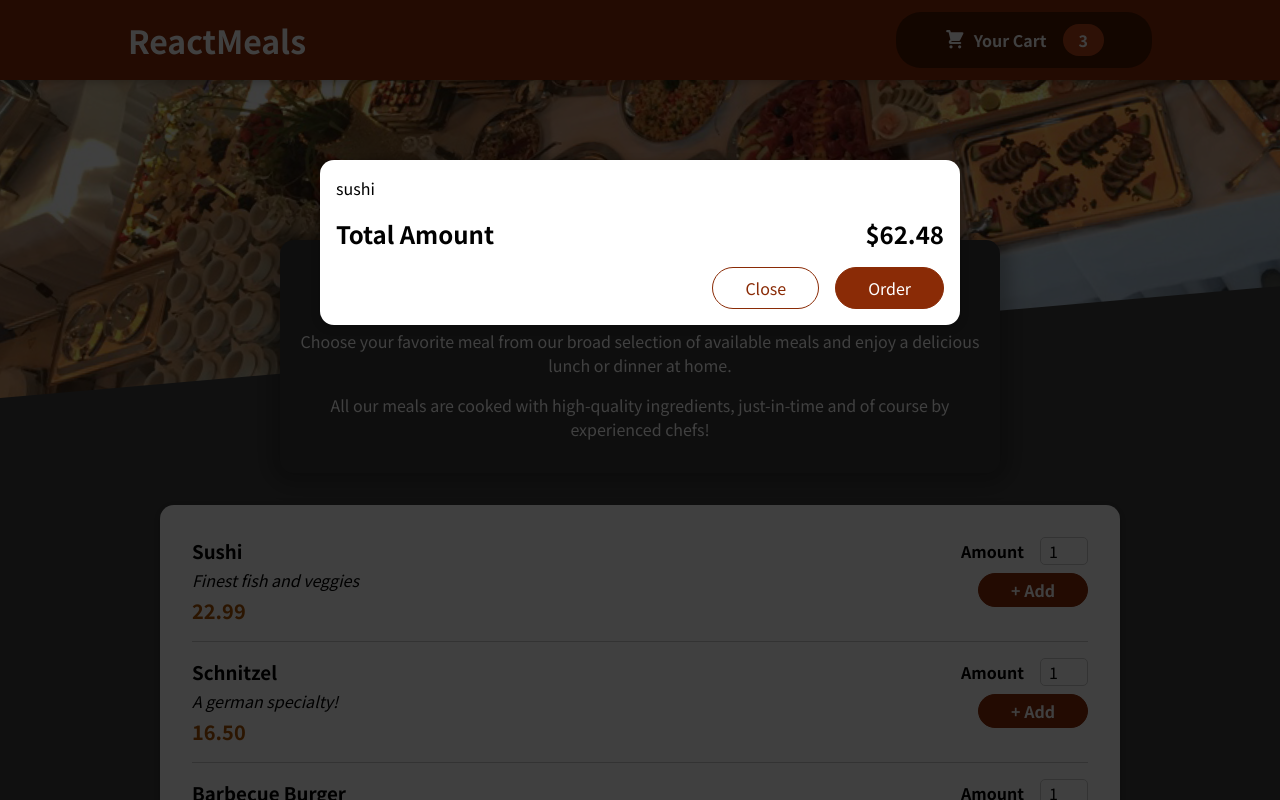
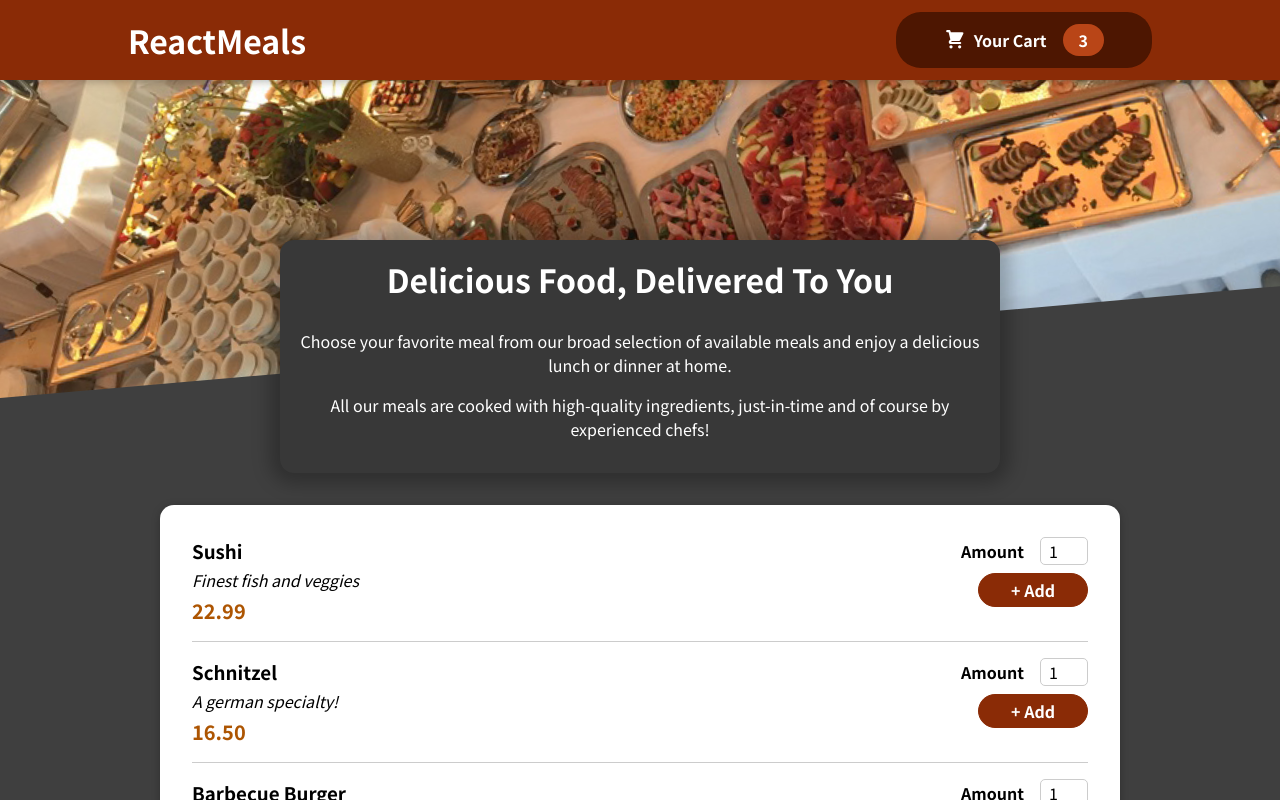
Before and after one commit to thienmanhvo/react-learning, a React (Create React App) app in the folder 11-relearn-starting-project/: page / in a window 1280 px wide. Shown: the top 800 px of the page. Built offline with nearby package versions, Linux system fonts and the light colour scheme.

Commit message:
hide show cart

```diff
--- a/11-relearn-starting-project/src/App.js
+++ b/11-relearn-starting-project/src/App.js
@@ -1,12 +1,20 @@
+import { useState } from "react";
 import Cart from "./components/Cart/Cart";
 import Header from "./components/Layout/Header";
 import Meal from "./components/Meals/Meal";
 
 function App() {
+  const [isShowCart, setIsShowCart] = useState(false);
+  const showCartHandler = () => {
+    setIsShowCart(true);
+  };
+  const hideCartHandler = () => {
+    setIsShowCart(false);
+  };
   return (
     <>
-      <Cart></Cart>
-      <Header></Header>
+      {isShowCart && <Cart onClose={hideCartHandler} />}
+      <Header onShowCart={showCartHandler} />
       <main>
         <Meal />
       </main>
--- a/11-relearn-starting-project/src/components/Cart/Cart.js
+++ b/11-relearn-starting-project/src/components/Cart/Cart.js
@@ -6,14 +6,16 @@
     (item) => <li>{item.name}</li>
   );
   return (
-    <Modal>
+    <Modal onClose={props.onClose}>
       <ul className={classes["cart-items"]}> {cartItem}</ul>
       <div className={classes.total}>
         <span>Total Amount</span>
         <span>$62.48</span>
       </div>
       <div className={classes.actions}>
-        <button className={classes["button--alt"]}>Close</button>
+        <button className={classes["button--alt"]} onClick={props.onClose}>
+          Close
+        </button>
         <button className={classes.button}>Order</button>
       </div>
     </Modal>
--- a/11-relearn-starting-project/src/components/Layout/Header.js
+++ b/11-relearn-starting-project/src/components/Layout/Header.js
@@ -6,7 +6,7 @@
     <>
       <header className={classes.header}>
         <h1>ReactMeals</h1>
-        <HeaderCartButton />
+        <HeaderCartButton onClick={props.onShowCart} />
       </header>
       <div className={classes["main-image"]}>
         <img src={mealImg} alt="A table full of delicious food!!!" />
--- a/11-relearn-starting-project/src/components/Layout/HeaderCartButton.js
+++ b/11-relearn-starting-project/src/components/Layout/HeaderCartButton.js
@@ -3,7 +3,7 @@
 
 const HeaderCartButton = (props) => {
   return (
-    <button className={classes.button}>
+    <button className={classes.button} onClick={props.onClick}>
       <span className={classes.icon}>
         <CartIcon />
       </span>
--- a/11-relearn-starting-project/src/components/UI/Modal.js
+++ b/11-relearn-starting-project/src/components/UI/Modal.js
@@ -1,7 +1,7 @@
 import reactDom from "react-dom";
 import classes from "./Modal.module.css";
-const Backdrop = () => {
-  return <div className={classes.backdrop}></div>;
+const Backdrop = (props) => {
+  return <div className={classes.backdrop} onClick={props.onClose}></div>;
 };
 const ModalOverlay = (props) => {
   return (
@@ -15,7 +15,10 @@
 const Modal = (props) => {
   return (
     <>
-      {reactDom.createPortal(<Backdrop />, portalElement)}
+      {reactDom.createPortal(
+        <Backdrop onClose={props.onClose} />,
+        portalElement
+      )}
       {reactDom.createPortal(
         <ModalOverlay>{props.children}</ModalOverlay>,
         portalElement
```
